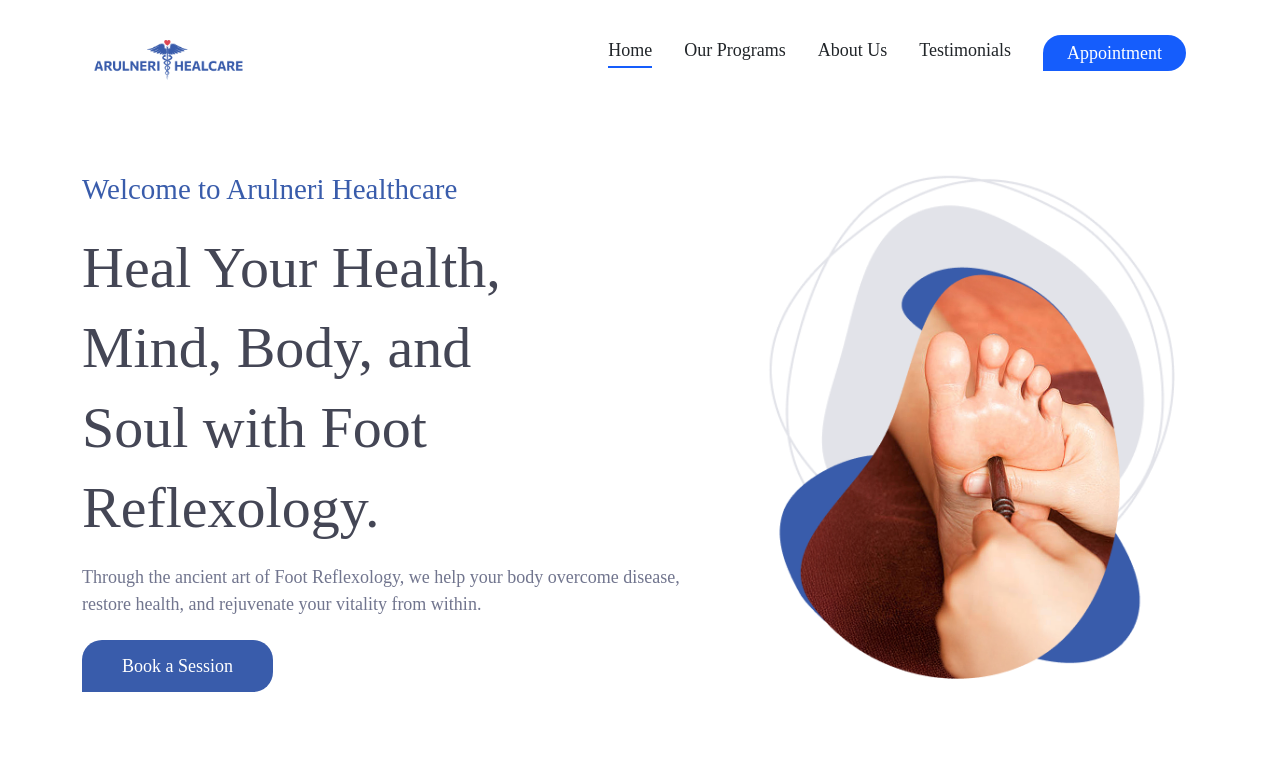
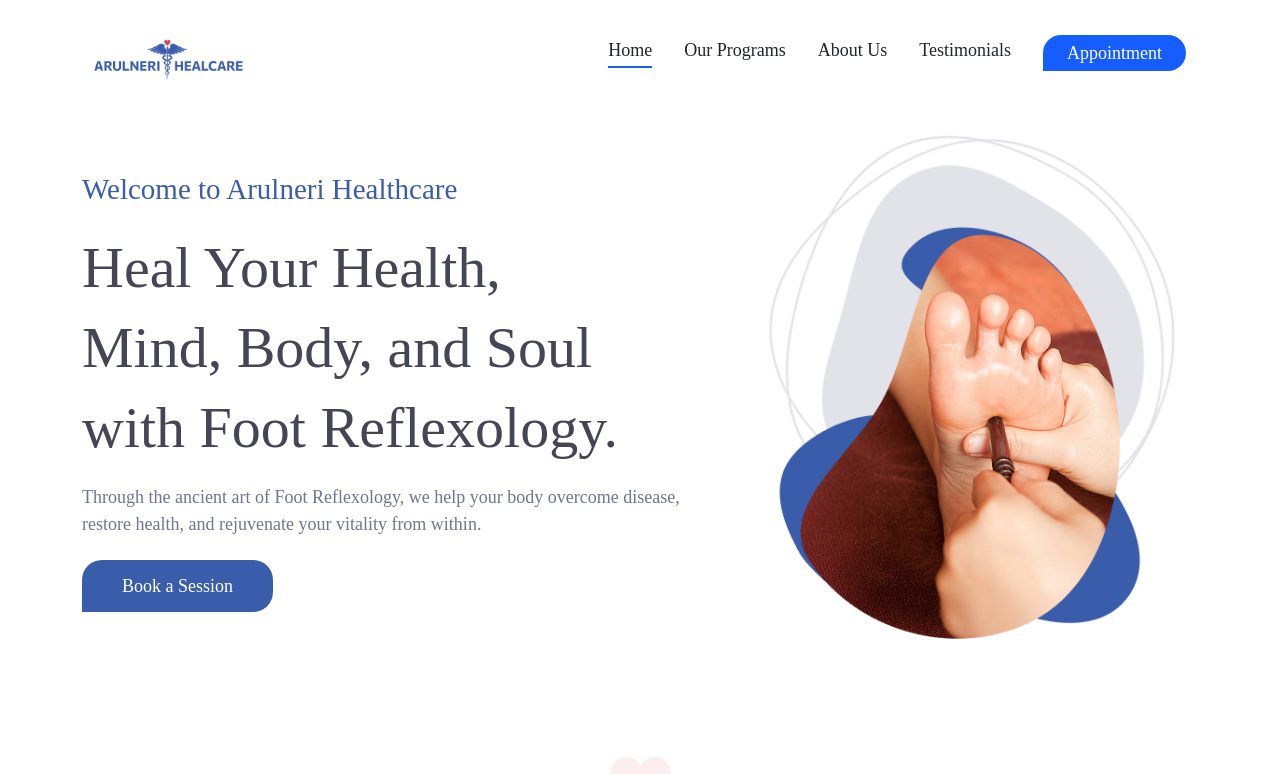
Before and after one commit to shiyam312001/arulneri, a Next.js app: page / in a window 1280 px wide. Shown: the top 774 px of the page. Built offline with nearby package versions, Linux system fonts and the light colour scheme; no server answers; a web font is replaced by a local one.

Commit message:
'initial'

```diff
--- a/app/style.css
+++ b/app/style.css
@@ -18,7 +18,7 @@
   font-size: 58px;
   color: #444655;
   line-height: 80px;
-  padding: 0 198px 0 0;
+  padding: 0 90px 0 0;
 }
 
 .nav-menus {
@@ -812,7 +812,7 @@
   font-size: 58px;
   color: #444655;
   line-height: 80px;
-  padding: 0 235px 0 0;
+  padding: 0 180px 0 0;
 }
 
 .about-welcome-sub-text {
```
